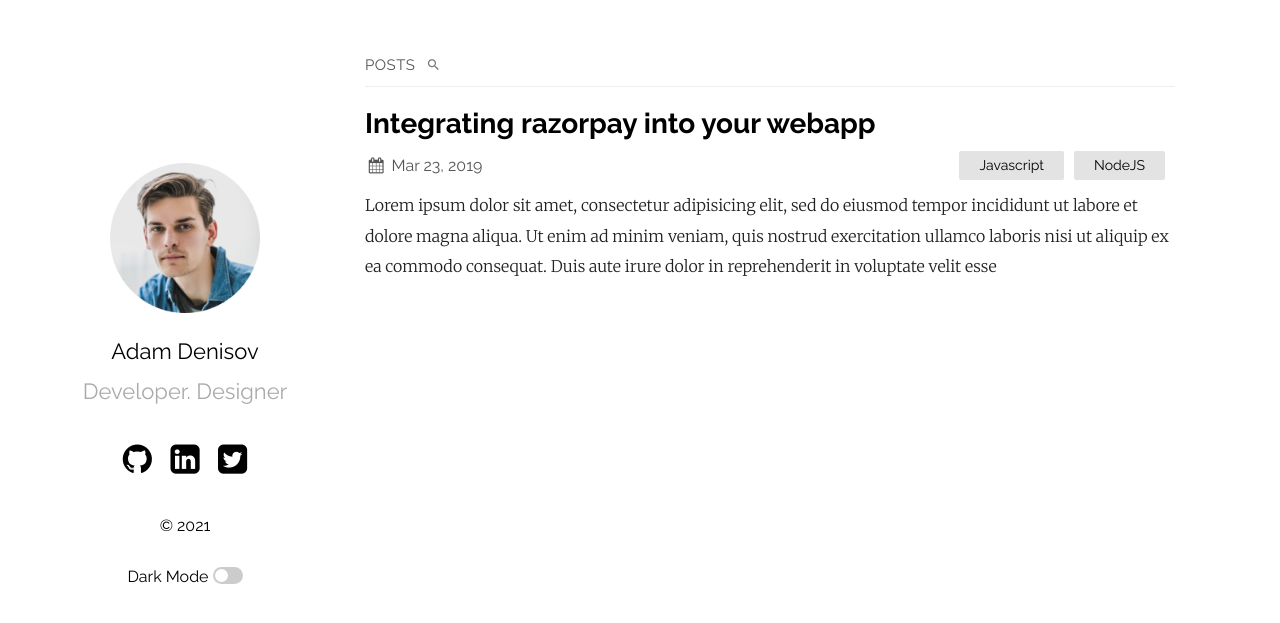
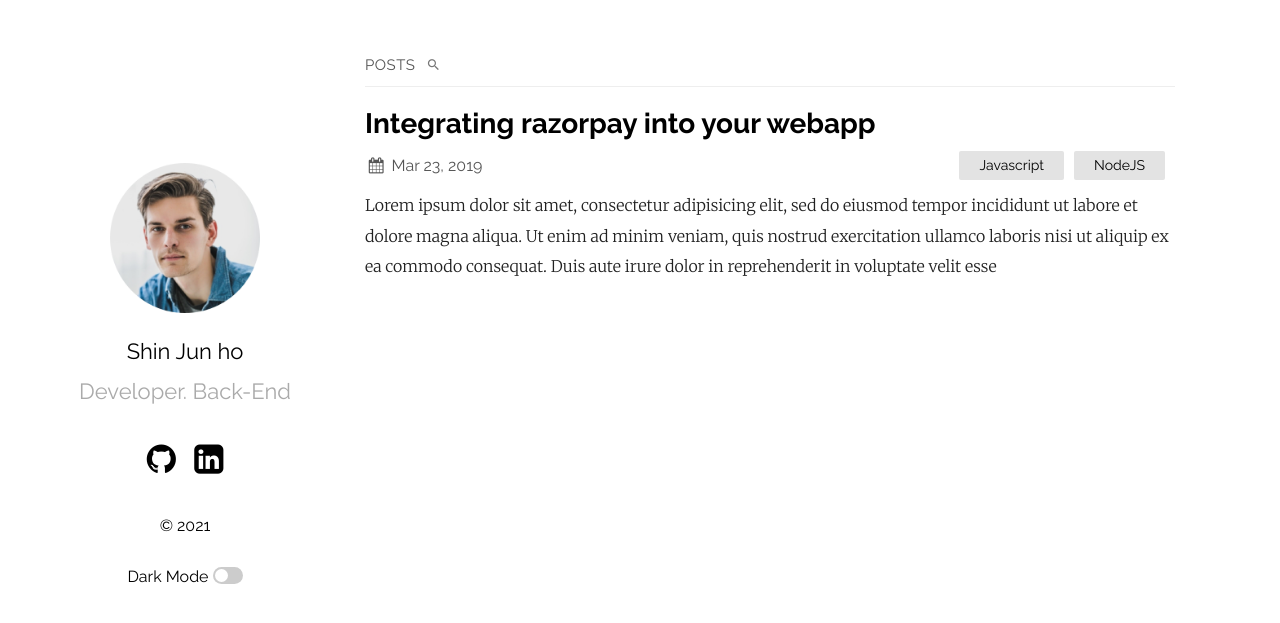
Before and after one commit to ggwnsghgg/ggwnsghgg.github.io, a Jekyll site: the page built from index.md, in a window 1280 px wide. Shown: the top 623 px of the page. Built offline with Jekyll 4.4.1, drawn with Linux system fonts in a browser that asks for light colours.

Commit message:
git.io 메인 수정

```diff
--- a/_config.yml
+++ b/_config.yml
@@ -1,6 +1,6 @@
-title: Your awesome title
-author: GitHub User
-email: your-email@domain.com
+title: Jun's developer
+author: ggwnsghgg
+email:  ggwnsghgg@gmail.com
 description: > # this means to ignore newlines until "show_exerpts:"
   Write an awesome description for your new site here. You can edit this
   line in _config.yml. It will appear in your document head meta (for
@@ -12,23 +12,23 @@ show_excerpts: true # set to true to show excerpts on the homepage
 sass:
   sass_dir: _sass
 plainwhite:
-  name: Adam Denisov
-  tagline: Developer. Designer
+  name: Shin Jun ho
+  tagline: Developer. Back-End
   date_format: "%b %-d, %Y"
   sitemap: true # set to true to generate sitemap.xml content
   search: true # set to true to enable searchbar
   dark_mode: true # set to true to add dark mode toggle
   portfolio_image: "assets/portfolio.png" # the path from the base directory of the site to the image to display (no / at the start)
-  html_lang: "en" # set the lang attribute of the <html> tag for the pages. See here for a list of codes: https://www.w3schools.com/tags/ref_country_codes.asp
+  html_lang: "kr" # set the lang attribute of the <html> tag for the pages. See here for a list of codes: https://www.w3schools.com/tags/ref_country_codes.asp
   condensed_mobile:
     #- home
     - page
     - post
   # generate social links in footer
   social_links:
-    twitter: samarsault
-    github:  samarsault
-    linkedIn: in/samarsault
+    # twitter: samarsault
+    github:  ggwnsghgg
+    linkedIn: in/준호-신-1371971bb
     #rss: rss
     #dribbble: jekyll
     #flickr:   jekyll
```
